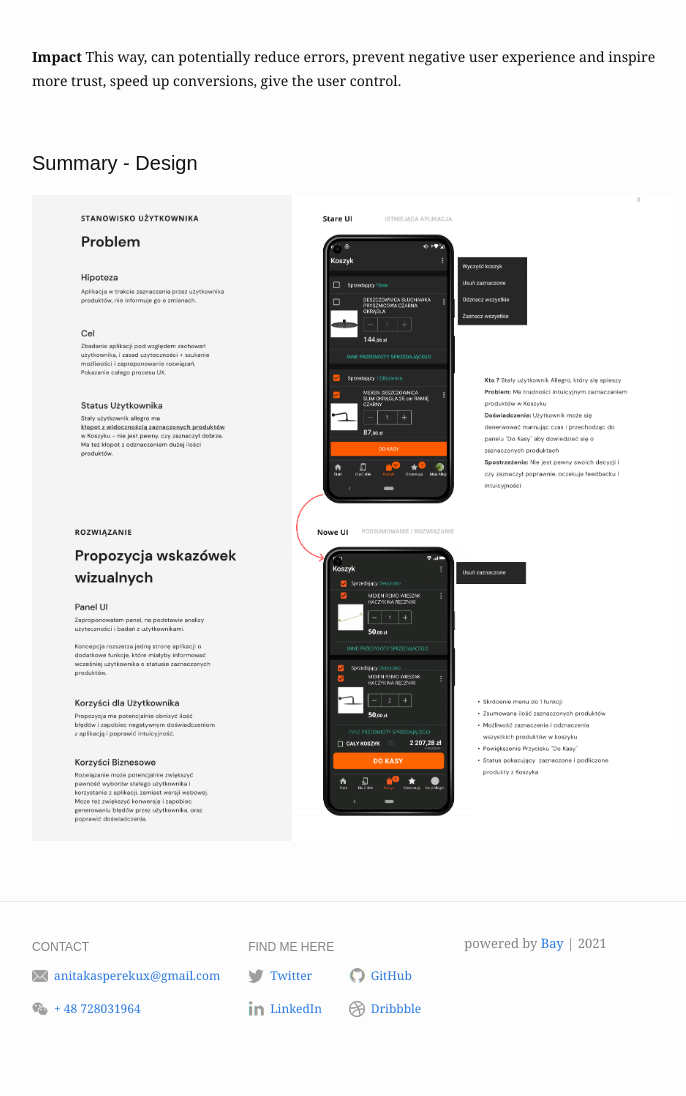
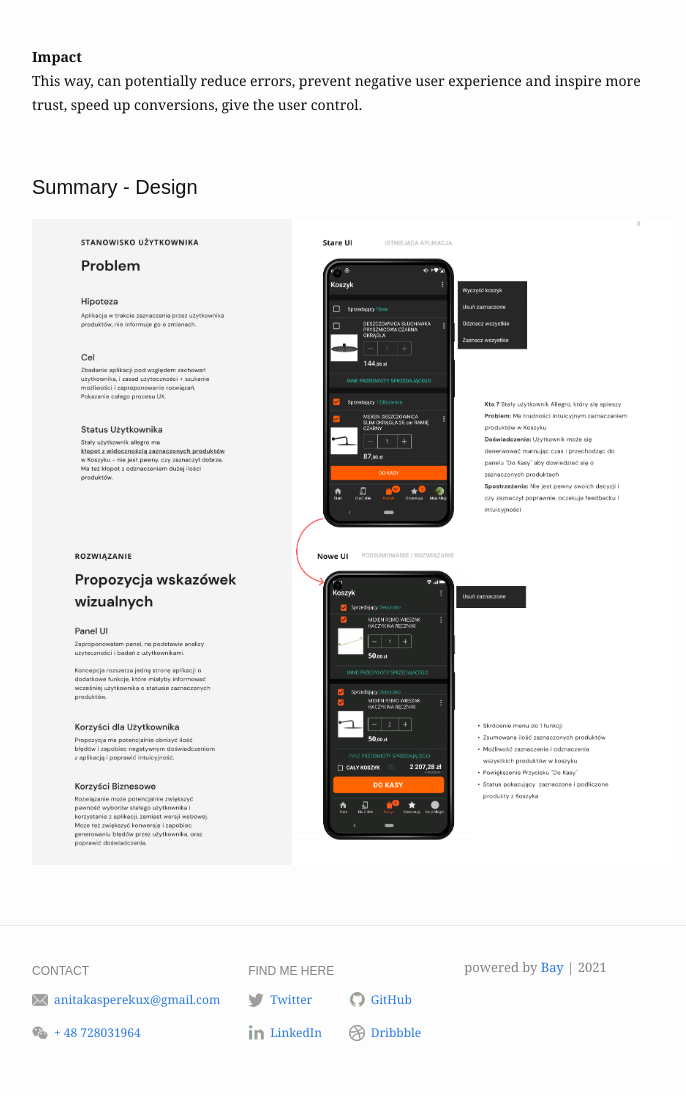
Before and after one commit to anita-kasperek/anita-kasperek.github.io, a Jekyll site: the page built from portfolio.md, in a window 1280 px wide. Shown: the part 2267-3363 px from the top of the page, without its empty margins (288-974 px from the left). Built offline with Jekyll 4.4.1, drawn with Linux system fonts in a browser that asks for light colours; before the commit the page ends 3339 px from its top, so only the background shows below that.

```diff
--- a/portfolio.md
+++ b/portfolio.md
@@ -52,7 +52,7 @@ The prototype was based on an existing application, which I recreated in Figma w
 <iframe style="border: 1px solid rgba(0, 0, 0, 0.1)" width="640" height="480" src="https://framer.com/share/Aplikacja-Allegro--nLpeYBWMzKAC0WOM3iV5/JeyD5oxL9" allowfullscreen></iframe>
 <br>
 
-<b>Impact</b>
+<b>Impact</b><br>
 This way, can potentially reduce errors, prevent negative user experience and inspire more trust, speed up conversions, give the user control.
 
 <br>
```
